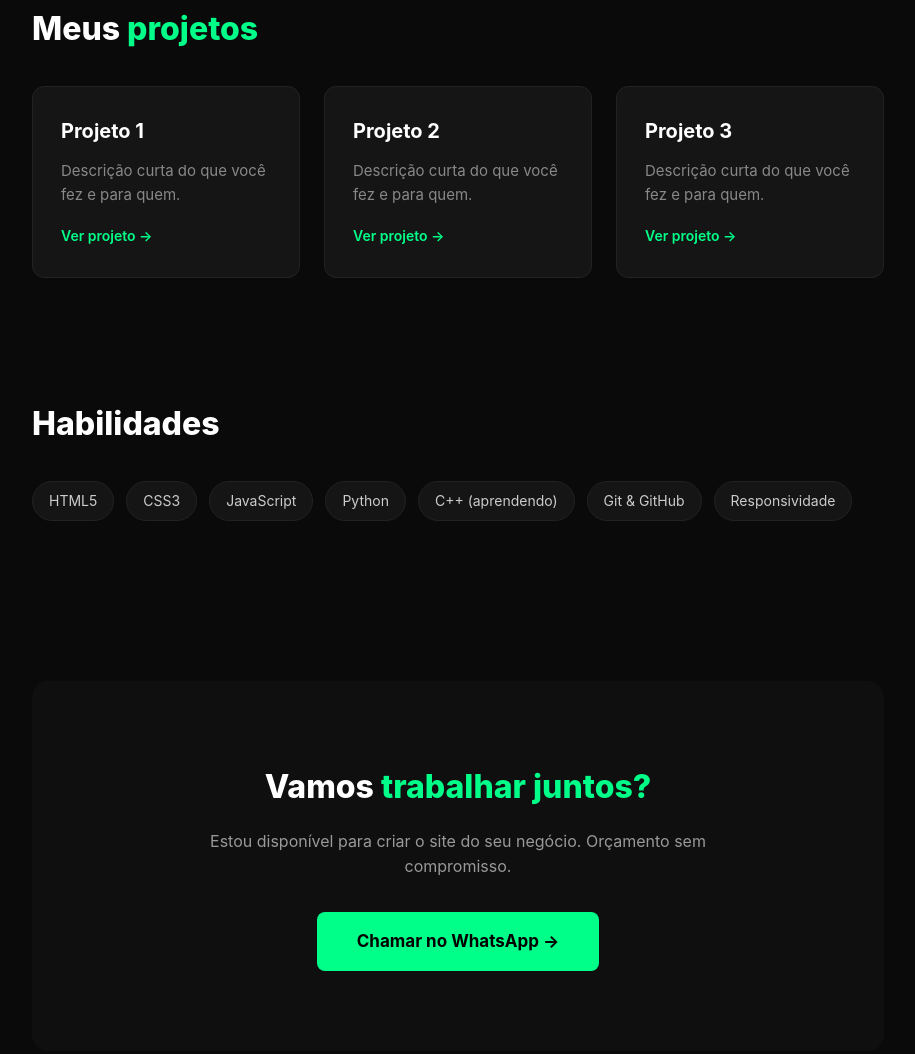
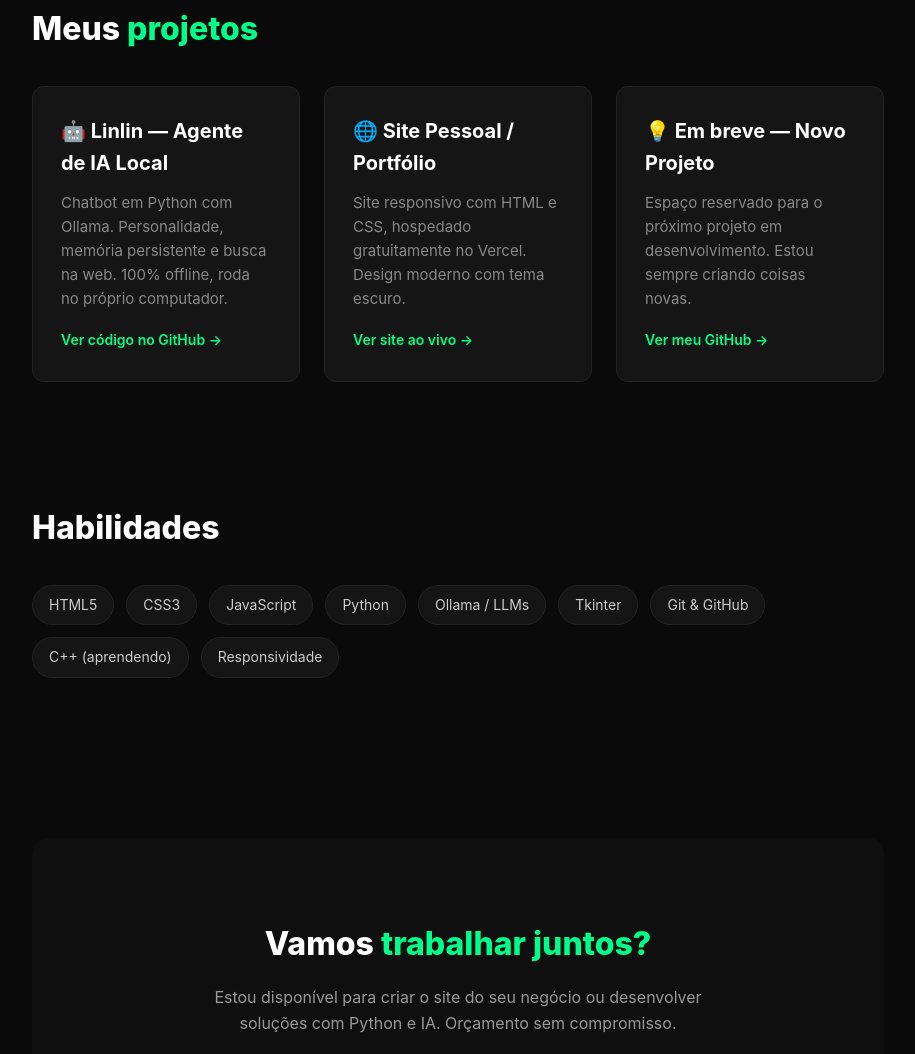
Before and after one commit to GustavoBrito0610/meu-protfolio, a plain HTML site: page index.html in a window 1280 px wide. Shown: the part 465-1519 px from the top of the page, without its empty margins (182-1097 px from the left). Drawn offline with Linux system fonts and the light colour scheme.

Commit message:
Revise project details and update contact information
Updated project descriptions and added new projects to showcase. Enhanced contact section with additional services offered.

```diff
--- a/index.html
+++ b/index.html
@@ -134,7 +134,7 @@
 
 <header>
   <div class="container">
-    <h1>Olá, sou <span>Gustavo Brito </span></h1>
+    <h1>Olá, sou <span>Gustavo Brito</span></h1>
     <p>Desenvolvedor web iniciante. Crio sites rápidos, responsivos e personalizados para pequenos negócios.</p>
     <a href="#contato" class="cta">Quero um orçamento →</a>
   </div>
@@ -145,19 +145,19 @@
     <h2>Meus <span>projetos</span></h2>
     <div class="projects">
       <div class="project">
-        <h3>Projeto 1</h3>
-        <p>Descrição curta do que você fez e para quem.</p>
-        <a href="#">Ver projeto →</a>
+        <h3>🤖 Linlin — Agente de IA Local</h3>
+        <p>Chatbot em Python com Ollama. Personalidade, memória persistente e busca na web. 100% offline, roda no próprio computador.</p>
+        <a href="https://github.com/GustavoBrito0610/agente-pesquisa" target="_blank">Ver código no GitHub →</a>
       </div>
       <div class="project">
-        <h3>Projeto 2</h3>
-        <p>Descrição curta do que você fez e para quem.</p>
-        <a href="#">Ver projeto →</a>
+        <h3>🌐 Site Pessoal / Portfólio</h3>
+        <p>Site responsivo com HTML e CSS, hospedado gratuitamente no Vercel. Design moderno com tema escuro.</p>
+        <a href="https://meu-portfolio-cqak.vercel.app" target="_blank">Ver site ao vivo →</a>
       </div>
       <div class="project">
-        <h3>Projeto 3</h3>
-        <p>Descrição curta do que você fez e para quem.</p>
-        <a href="#">Ver projeto →</a>
+        <h3>💡 Em breve — Novo Projeto</h3>
+        <p>Espaço reservado para o próximo projeto em desenvolvimento. Estou sempre criando coisas novas.</p>
+        <a href="https://github.com/GustavoBrito0610" target="_blank">Ver meu GitHub →</a>
       </div>
     </div>
   </div>
@@ -171,8 +171,10 @@
       <span class="skill">CSS3</span>
       <span class="skill">JavaScript</span>
       <span class="skill">Python</span>
+      <span class="skill">Ollama / LLMs</span>
+      <span class="skill">Tkinter</span>
+      <span class="skill">Git & GitHub</span>
       <span class="skill">C++ (aprendendo)</span>
-      <span class="skill">Git & GitHub</span>
       <span class="skill">Responsividade</span>
     </div>
   </div>
@@ -182,7 +184,7 @@
   <div class="container">
     <div class="contact">
       <h2>Vamos <span>trabalhar juntos?</span></h2>
-      <p>Estou disponível para criar o site do seu negócio. Orçamento sem compromisso.</p>
+      <p>Estou disponível para criar o site do seu negócio ou desenvolver soluções com Python e IA. Orçamento sem compromisso.</p>
       <a href="https://wa.me/5551990171755" class="cta">Chamar no WhatsApp →</a>
     </div>
   </div>
```
